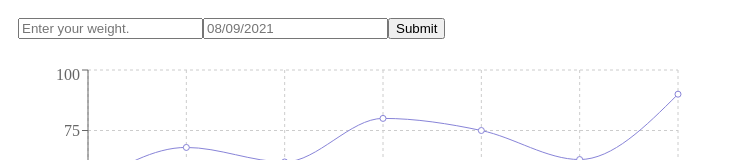
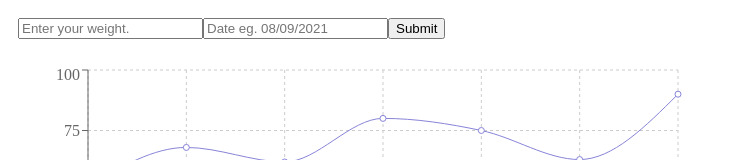
Before and after one commit to WandoChocolates/weighttracker, a React (Create React App) app: page / in a window 1280 px wide. Shown: the top 160 px of the page, without its empty margins (0-753 px from the left). Built offline with nearby package versions, Linux system fonts and the light colour scheme.

Commit message:
submit weight data works but state has problems

```diff
--- a/src/App.js
+++ b/src/App.js
@@ -1,6 +1,6 @@
-import React, {useState, useEffect} from "react";
+import React, {useState} from "react";
 import "./style.css";
-import { LineChart, Line, XAxis, YAxis, CartesianGrid, Tooltip, Legend, ResponsiveContainer } from 'recharts';
+import { LineChart, Line, XAxis, YAxis, CartesianGrid, Tooltip, Legend } from 'recharts';
 import { format } from 'date-fns';
 import DayPickerInput from 'react-day-picker/DayPickerInput';
 import 'react-day-picker/lib/style.css';
@@ -24,56 +24,80 @@ function formatDate(date, format, locale) {
 
 const initialData = [
   {
-    name: `${format(new Date(2014, 0, 12), 'MM/dd/yyyy')}`,
+    date: `${format(new Date(2014, 0, 12), 'MM/dd/yyyy')}`,
     weight: 52,
   },
   {
-    name: `${format(new Date(2014, 1, 2), 'MM/dd/yyyy')}`,
+    date: `${format(new Date(2014, 1, 2), 'MM/dd/yyyy')}`,
     weight: 68,
   },
   {
-    name: `${format(new Date(2014, 2, 3), 'MM/dd/yyyy')}`,
+    date: `${format(new Date(2014, 2, 3), 'MM/dd/yyyy')}`,
     weight: 62,
   },
   {
-    name: `${format(new Date(2014, 3, 4), 'MM/dd/yyyy')}`,
+    date: `${format(new Date(2014, 3, 4), 'MM/dd/yyyy')}`,
     weight: 80,
   },
   {
-    name: `${format(new Date(2014, 4, 5), 'MM/dd/yyyy')}`,
+    date: `${format(new Date(2014, 4, 5), 'MM/dd/yyyy')}`,
     weight: 75,
   },
   {
-    name: `${format(new Date(2014, 5, 6), 'MM/dd/yyyy')}`,
+    date: `${format(new Date(2014, 5, 6), 'MM/dd/yyyy')}`,
     weight: 63,
   },
   {
-    name: `${format(new Date(2014, 6, 9), 'MM/dd/yyyy')}`,
+    date: `${format(new Date(2014, 6, 9), 'MM/dd/yyyy')}`,
     weight: 90,
   },
 ];
 
-const handleSubmit = () => {}
-const handleChange = () => {}
+
 
 export default function App() {
   const [data, setData] = useState(initialData);
+  const [weight, setWeight] = useState();
+  const [selectedDay, setDate] = useState();
   const FORMAT = 'MM/dd/yyyy';
+
+  const handleSubmit = (event) => {
+    event.preventDefault();
+    console.log('-->', {weight});
+    console.log('-->', {selectedDay});
+    console.log('-->', {data});
+  }
+  const handleChange = (event) => {
+    setWeight(event.target.value);
+    setData([...data, {date: `${selectedDay}`, weight: `${weight}`}])
+  }
+
+  const handleDayChange = (selectedDay) => {
+    const date = dateFnsFormat(selectedDay, FORMAT)
+    setDate(date);
+  }
 
   return (
     <div>
       <form onSubmit={handleSubmit} style={{ padding: 10 }}>
         <input
+          name = "weight"
           className="weight"
           type="number"
           onChange={handleChange}
           placeholder="Enter your weight."
         />
         <DayPickerInput
+          name = "date"
+          value={selectedDay}
+          onDayChange={handleDayChange}
+          dayPickerProps={{
+            selectedDays: selectedDay,
+          }}
           formatDate={formatDate}
           format={FORMAT}
           parseDate={parseDate}
-          placeholder={`${dateFnsFormat(new Date(), FORMAT)}`}
+          placeholder={`Date eg. ${dateFnsFormat(new Date(), FORMAT)}`}
         />
         <input className="addButton" type="submit" value="Submit" />
       </form>
@@ -90,7 +114,7 @@ export default function App() {
         }}
       >
         <CartesianGrid strokeDasharray="3 3" />
-        <XAxis dataKey="name" />
+        <XAxis dataKey="date" />
         <YAxis />
         <Tooltip />
         <Legend />
```
